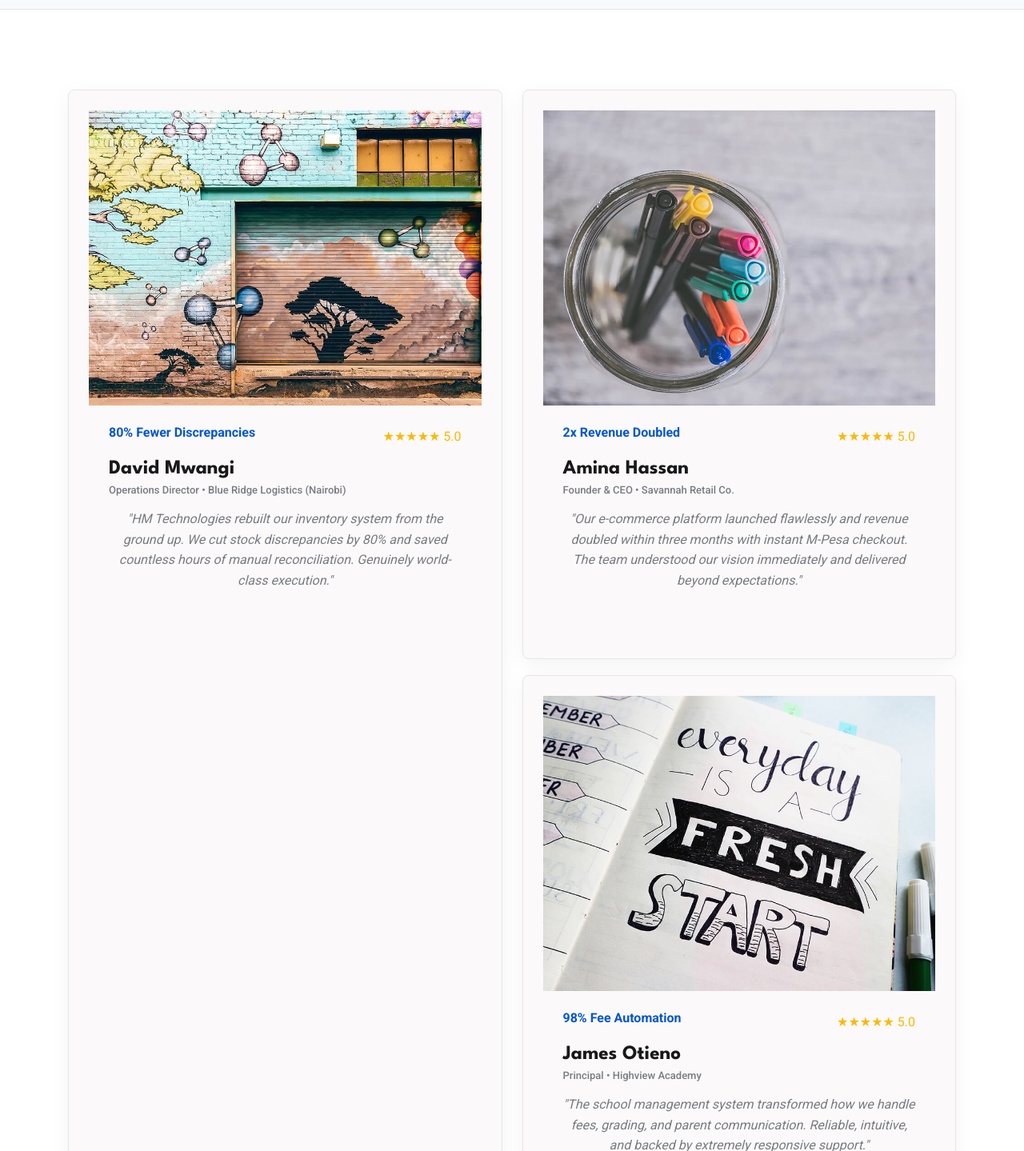
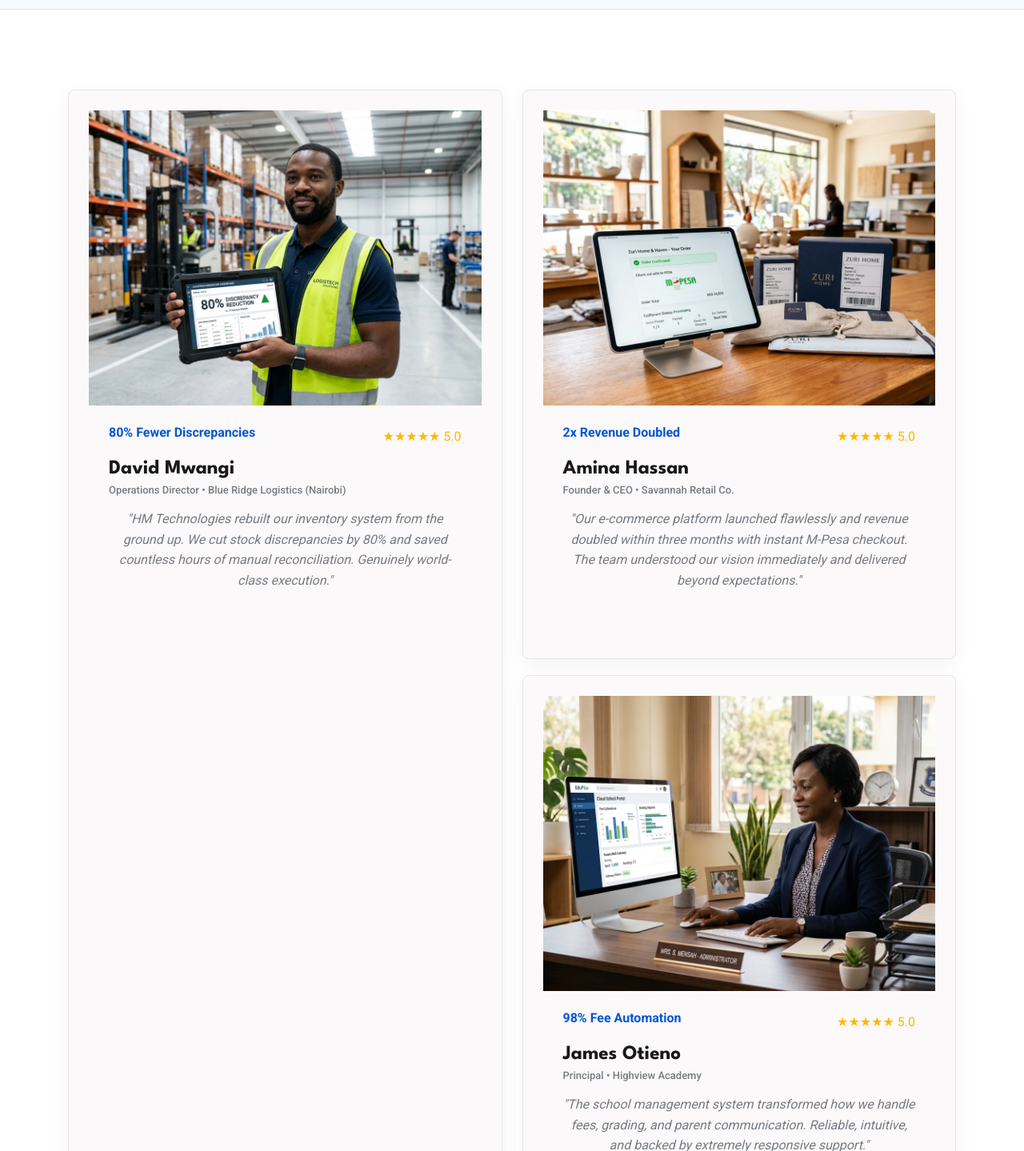
Before and after one commit to Henry-data-debug/hm-technologies, a website built with Vite: page reviews.html in a window 1280 px wide. Shown: the part 500-1939 px from the top of the page at 80% size. Built offline with nearby package versions, Linux system fonts and the light colour scheme.

Commit message:
Update project and review images with professional enterprise visuals

```diff
--- a/reviews.html
+++ b/reviews.html
@@ -228,8 +228,8 @@
               <div class="blog-card"
                 style="padding: 25px; border: 1px solid var(--platinum); border-radius: var(--radius-8); box-shadow: var(--shadow-1);">
                 <figure class="card-banner img-holder" style="--width: 860; --height: 646;">
-                  <img src="./assets/images/blog-1.jpg" width="860" height="646" loading="lazy"
-                    alt="Blue Ridge Logistics" class="img-cover">
+                  <img src="./assets/images/review-logistics-inventory.jpg" width="860" height="646" loading="lazy"
+                    alt="Blue Ridge Logistics — Inventory System &amp; Warehouse Operations" class="img-cover">
                 </figure>
                 <div class="card-content">
                   <div
@@ -256,7 +256,7 @@
               <div class="blog-card"
                 style="padding: 25px; border: 1px solid var(--platinum); border-radius: var(--radius-8); box-shadow: var(--shadow-1);">
                 <figure class="card-banner img-holder" style="--width: 860; --height: 646;">
-                  <img src="./assets/images/blog-2.jpg" width="860" height="646" loading="lazy" alt="Savannah Retail Co"
+                  <img src="./assets/images/review-retail-ecommerce.jpg" width="860" height="646" loading="lazy" alt="Savannah Retail Co. — E-Commerce &amp; M-Pesa Checkout"
                     class="img-cover">
                 </figure>
                 <div class="card-content">
@@ -284,7 +284,7 @@
               <div class="blog-card"
                 style="padding: 25px; border: 1px solid var(--platinum); border-radius: var(--radius-8); box-shadow: var(--shadow-1);">
                 <figure class="card-banner img-holder" style="--width: 860; --height: 646;">
-                  <img src="./assets/images/blog-3.jpg" width="860" height="646" loading="lazy" alt="Highview Academy"
+                  <img src="./assets/images/review-education-portal.jpg" width="860" height="646" loading="lazy" alt="Highview Academy — School Management &amp; Fee Automation"
                     class="img-cover">
                 </figure>
                 <div class="card-content">
```
Also changed, not shown: index.html (+3 -3 lines), projects.html (+4 -4 lines), assets/images/hospital-school-erp-system.jpg (added), assets/images/review-education-portal.jpg (added), assets/images/review-logistics-inventory.jpg (added), assets/images/review-retail-ecommerce.jpg (added), assets/images/seo-ads-growth-analytics.jpg (added).
